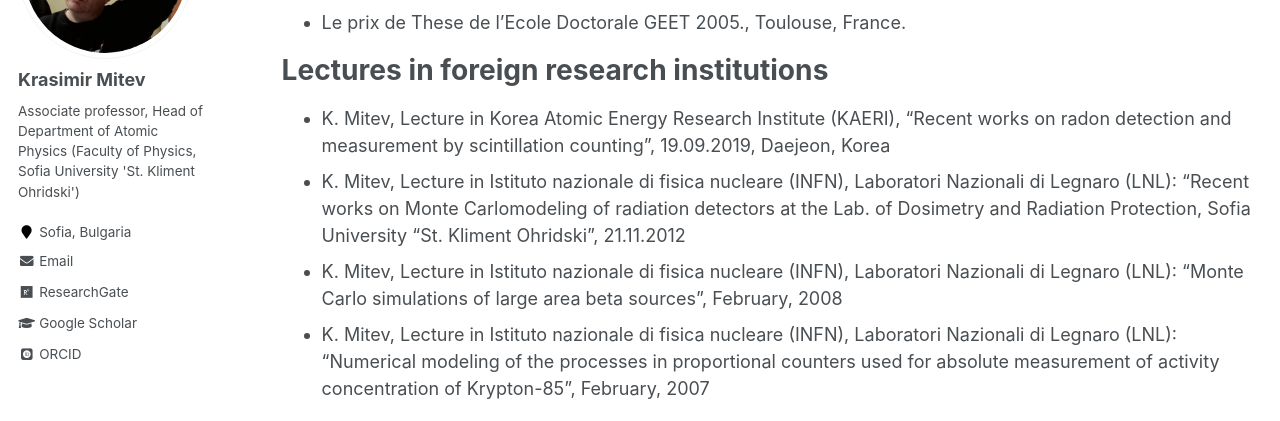
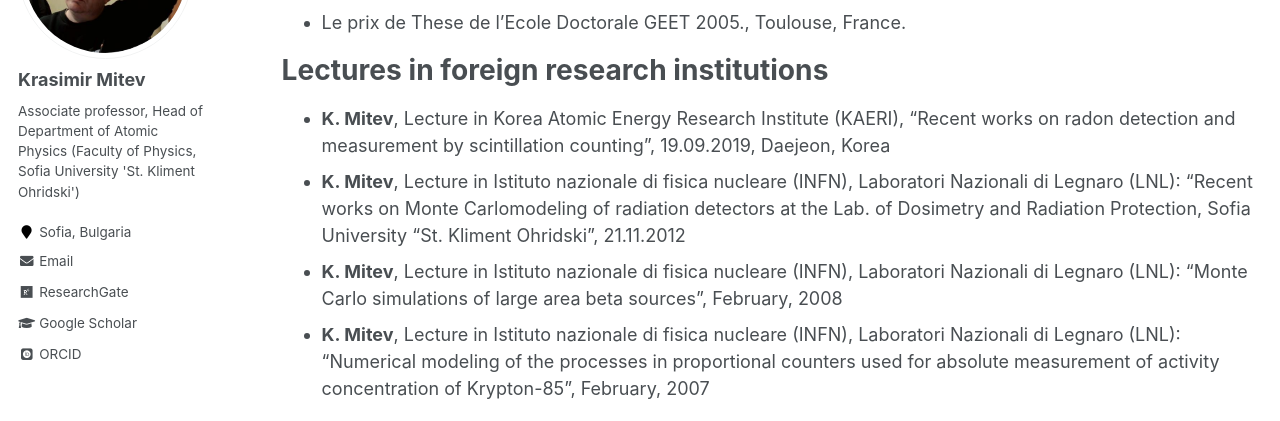
Before and after one commit to KrasimirMitev/krasimirmitev.github.io, a Jekyll site: the page built from _pages/cv.md, in a window 1280 px wide and 900 px high, scrolled down 901 px. Shown: the part 152-573 px from the top of the window. Built offline with Jekyll 4.4.1, drawn with Linux system fonts in a browser that asks for light colours; some web fonts are replaced.

Commit message:
Update cv.md

```diff
--- a/_pages/cv.md
+++ b/_pages/cv.md
@@ -52,11 +52,11 @@ Awards and grants
 
 Lectures in foreign research institutions
 ===
-* K. Mitev, Lecture in Korea Atomic Energy Research Institute (KAERI), “Recent works on radon detection and measurement by scintillation
+* __K. Mitev__, Lecture in Korea Atomic Energy Research Institute (KAERI), “Recent works on radon detection and measurement by scintillation
 counting”, 19.09.2019, Daejeon, Korea
-* K. Mitev, Lecture in Istituto nazionale di fisica nucleare (INFN), Laboratori Nazionali di Legnaro (LNL): “Recent works on Monte Carlomodeling of radiation detectors at the Lab. of Dosimetry and Radiation Protection, Sofia University “St. Kliment Ohridski”, 21.11.2012
-* K. Mitev, Lecture in Istituto nazionale di fisica nucleare (INFN), Laboratori Nazionali di Legnaro (LNL): “Monte Carlo simulations of large area beta sources”, February, 2008
-* K. Mitev, Lecture in Istituto nazionale di fisica nucleare (INFN), Laboratori Nazionali di Legnaro (LNL): “Numerical modeling of the processes in proportional counters used for absolute measurement of activity concentration of Krypton-85”, February, 2007
+* __K. Mitev__, Lecture in Istituto nazionale di fisica nucleare (INFN), Laboratori Nazionali di Legnaro (LNL): “Recent works on Monte Carlomodeling of radiation detectors at the Lab. of Dosimetry and Radiation Protection, Sofia University “St. Kliment Ohridski”, 21.11.2012
+* __K. Mitev__, Lecture in Istituto nazionale di fisica nucleare (INFN), Laboratori Nazionali di Legnaro (LNL): “Monte Carlo simulations of large area beta sources”, February, 2008
+* __K. Mitev__, Lecture in Istituto nazionale di fisica nucleare (INFN), Laboratori Nazionali di Legnaro (LNL): “Numerical modeling of the processes in proportional counters used for absolute measurement of activity concentration of Krypton-85”, February, 2007
 
 
 International scientific research projects
```
